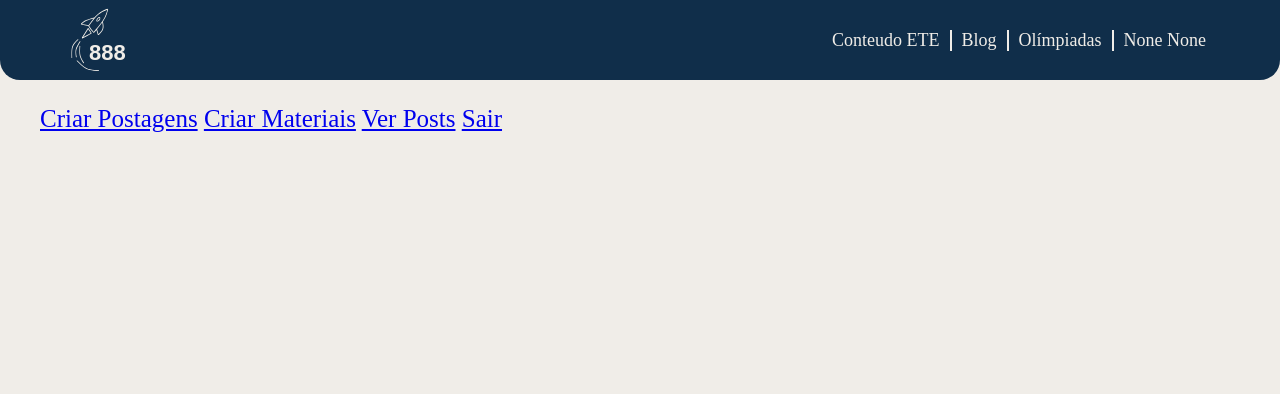
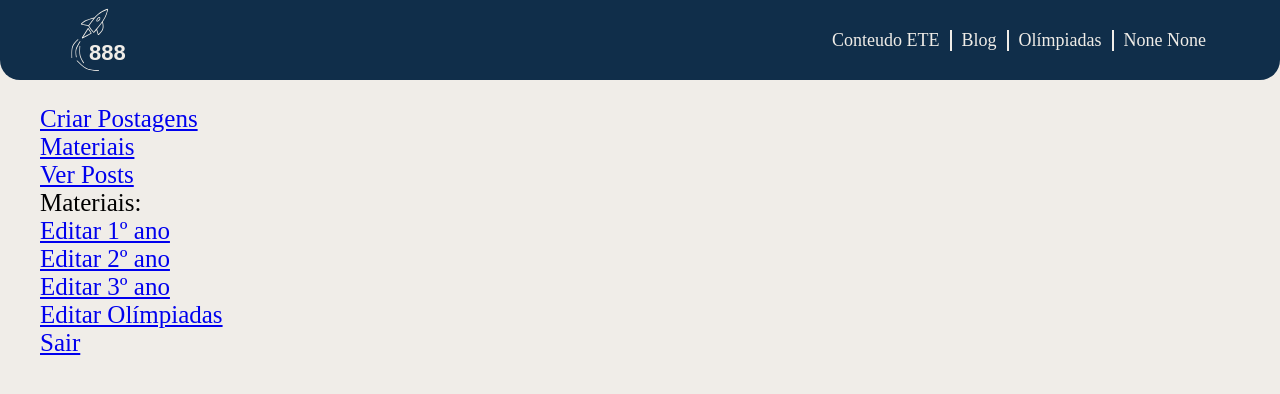
Before and after one commit to KauaVDSB/DouglasBlog, a Flask app: page /admin/douglas-blog/dashboard/ in a window 1280 px wide. Shown: the top 394 px of the page. Run offline with Flask 3, Linux system fonts and the light colour scheme; the visitor is signed in with stand-in values (Sample User, id 1); some libraries are stand-ins or nearby versions; some web fonts are replaced.

Commit message:
Dashboard atualizada.

```diff
--- a/douglasBlog/templates/admin/dashboard.html
+++ b/douglasBlog/templates/admin/dashboard.html
@@ -13,12 +13,34 @@
 <main>
 
     <ul style="list-style: none;">
+        <li>
+            <a href="{{ url_for('criarPosts') }}">Criar Postagens</a>
+        </li>
+        <li>
+            <a href="{{ url_for('criarMateriais') }}">Materiais</a>
+        </li>
+        <li>
+            <a href="{{ url_for('listaPosts') }}">Ver Posts</a>
+        </li>
+        <li>
+            Materiais:
+            <li>
+                <a href="{{ url_for('materiaisTurmas', turma=1) }}?admin_view=true">Editar 1º ano</a>
+            </li>
+            <li>
+                <a href="{{ url_for('materiaisTurmas', turma=2) }}?admin_view=true">Editar 2º ano</a>
+            </li>
+            <li>
+                <a href="{{ url_for('materiaisTurmas', turma=3) }}?admin_view=true">Editar 3º ano</a>
+            </li>
+            <li>
+                <a href="{{ url_for('materiaisTurmas', turma=4) }}?admin_view=true">Editar Olímpiadas</a>
+            </li>
+        </li>
+        <li>
+            <a href="{{ url_for('logout') }}">Sair</a>
+        </li>
 
-        <a href="{{ url_for('criarPosts') }}">Criar Postagens</a>
-        <a href="{{ url_for('criarMateriais') }}">Criar Materiais</a>
-        <a href="{{ url_for('listaPosts') }}">Ver Posts</a>
-
-        <a href="{{ url_for('logout') }}">Sair</a>
     </ul>
 </main>
 
```
